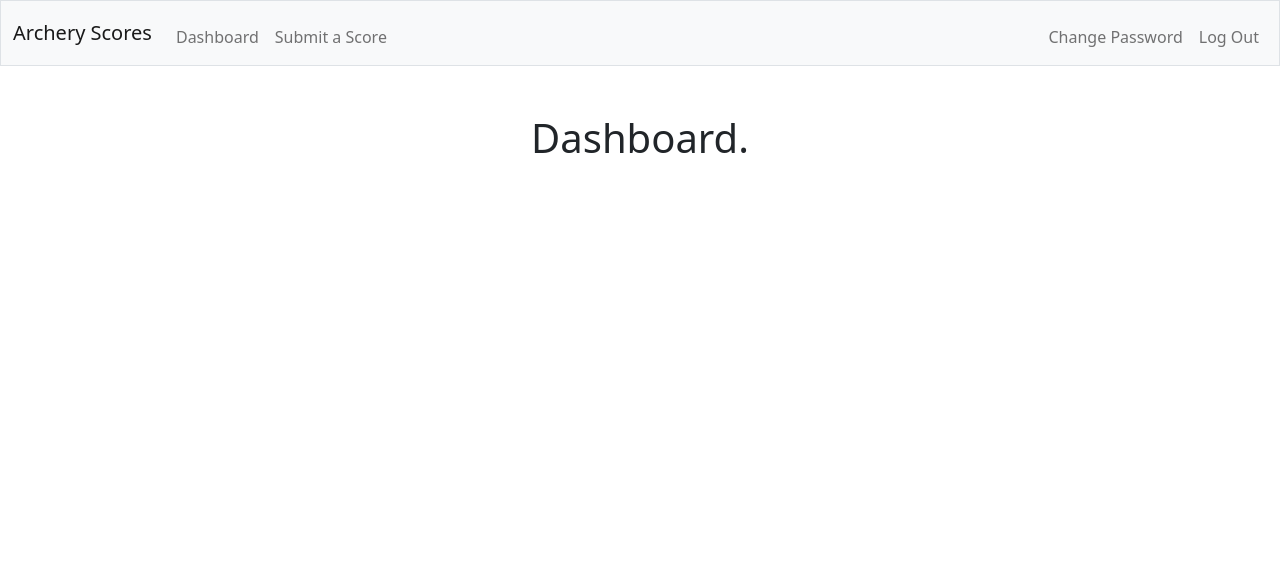
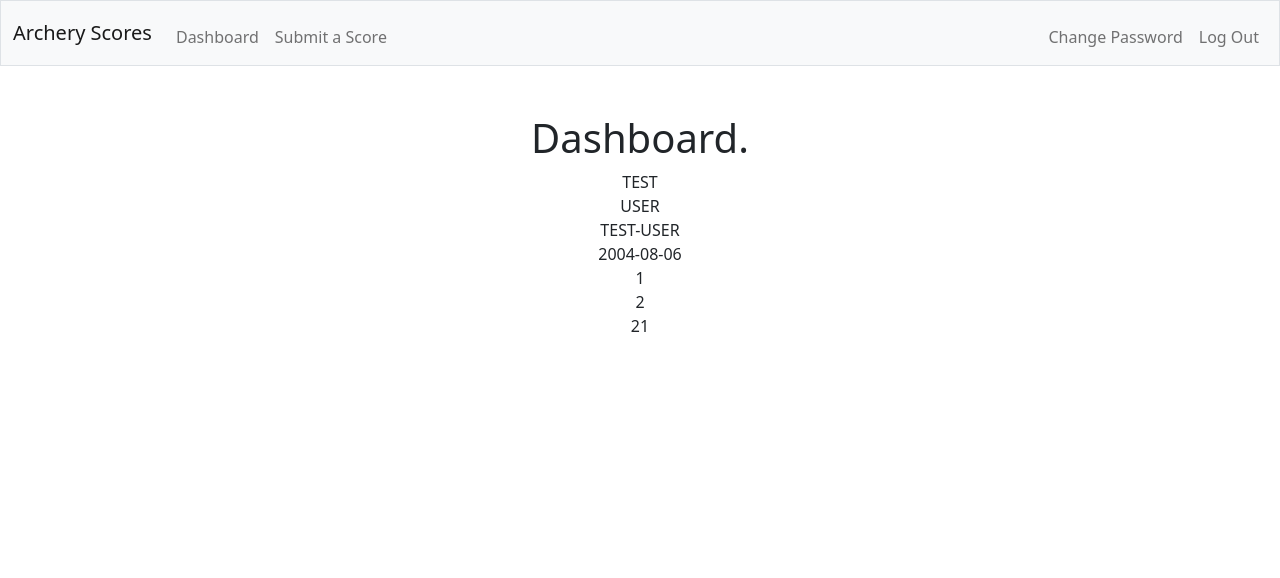
Before and after one commit to corey-richardson/archery-scores, a Flask app: page / in a window 1280 px wide. Shown: the top 578 px of the page. Run offline with Flask 3, Linux system fonts and the light colour scheme; the visitor is signed in with stand-in values (Sample User, id 1); parts of the project's set-up code (start-up, migrations or seed data) failed here and were passed over.

Commit message:
Example dashboard and U21/Senior updates

```diff
--- a/Project/app.py
+++ b/Project/app.py
@@ -23,30 +23,54 @@ db_path = "./static/database.db"
 conn = sqlite3.connect(db_path, check_same_thread=False)
 db = conn.cursor()
 
-# if __name__ == "__main__":
-#     conn = sqlite3.connect(db_path)
-#     cursor = conn.cursor()
-#     password =  generate_password_hash("password")
-#     cursor.execute("""
-#         INSERT INTO Archer (first_name,
-#                             last_name,
-#                             username,
-#                             password,
-#                             birth_date,
-#                             default_category,
-#                             default_bowstyle)
-#         VALUES (
-#             'TEST', 'USER', 'TEST-USER', ?, '2024-08-06', 1, 2
-#         );
-#     """, (password,))
+if __name__ == "__main__":
+    conn = sqlite3.connect(db_path)
+    cursor = conn.cursor()
+    password =  generate_password_hash("password")
+    cursor.execute("""
+        INSERT INTO Archer (first_name,
+                            last_name,
+                            username,
+                            password,
+                            birth_date,
+                            default_category,
+                            default_bowstyle)
+        VALUES (
+            'TEST', 'USER', 'TEST-USER', ?, '2004-08-06', 1, 2
+        );
+    """, (password,))
 
-#     conn.commit()
-#     print("Test user created successfully.")
+    cursor.execute("""
+        INSERT INTO ArcherRoles (archer_id, role_id)
+        VALUES
+            (1, 1),
+            (1, 2),
+            (1, 3);
+    """)
+
+    conn.commit()
+    print("Test user created successfully.")
 
 @app.route("/")
 @login_required
 def index():
-    return render_template("index.html")
+    user = db.execute(
+        "SELECT first_name, last_name, username, birth_date, default_category, default_bowstyle FROM Archer WHERE archer_id = ?",
+        str(session["user_id"])
+    ).fetchone()
+
+    birth_year = int(user[3].split('-')[0])
+    current_year = date.today().year
+    age = current_year - birth_year
+    if age >= 21:
+        match (user[4]):
+            case "Male U21":
+                db.execute("UPDATE Archer SET default_category = 'Male' WHERE archer_id = ?", str(session["user_id"]))
+            case "Female U21":
+                db.execute("UPDATE Archer SET default_category = 'Female' WHERE archer_id = ?", str(session["user_id"]))
+
+    return render_template("index.html",
+                           user=user, age=age)
 
 @app.route("/failure")
 def failure():
@@ -91,12 +115,12 @@ def logout():
 @app.route("/submit", methods=["get","post"])
 @login_required
 def submit():
-    user_defaults = list(db.execute(
+    today = date.today().strftime('%Y-%m-%d')
+
+    user_defaults = db.execute(
         "SELECT default_bowstyle, default_category FROM Archer WHERE archer_id = ?",
         str(session["user_id"])
-    ))[0]
-    print(user_defaults)
-    today = date.today().strftime('%Y-%m-%d')
+    ).fetchone()
 
     agb_outdoor_imperial = load_rounds.AGB_outdoor_metric
     agb_outdoor_metric = load_rounds.AGB_outdoor_metric
@@ -104,17 +128,17 @@ def submit():
     wa_indoors = load_rounds.WA_indoor
     unofficial = load_rounds.misc
 
-    bowstyles = list(db.execute(
+    bowstyles = db.execute(
         "SELECT * FROM Bowstyles"
-    ))
+    ).fetchall()
 
-    categories = list(db.execute(
+    categories = db.execute(
         "SELECT * FROM Categories"
-    ))
+    ).fetchall()
 
-    event_types = list(db.execute(
+    event_types = db.execute(
         "SELECT * FROM EventType"
-    ))
+    ).fetchall()
 
     rounds = {**agb_indoors, **wa_indoors, **agb_outdoor_imperial, **agb_outdoor_metric, **unofficial}
 
--- a/Project/templates/index.html
+++ b/Project/templates/index.html
@@ -6,4 +6,10 @@
 
 {% block main %}
     <h1>Dashboard.</h1>
+
+    {% for u in user %}
+        <p>{{u}}</p>
+    {% endfor %}
+    <p>{{age}}</p>
+
 {% endblock %}
```
Also changed, not shown: Schema/init.sql (+23 -0 lines), Project/static/database.db.
